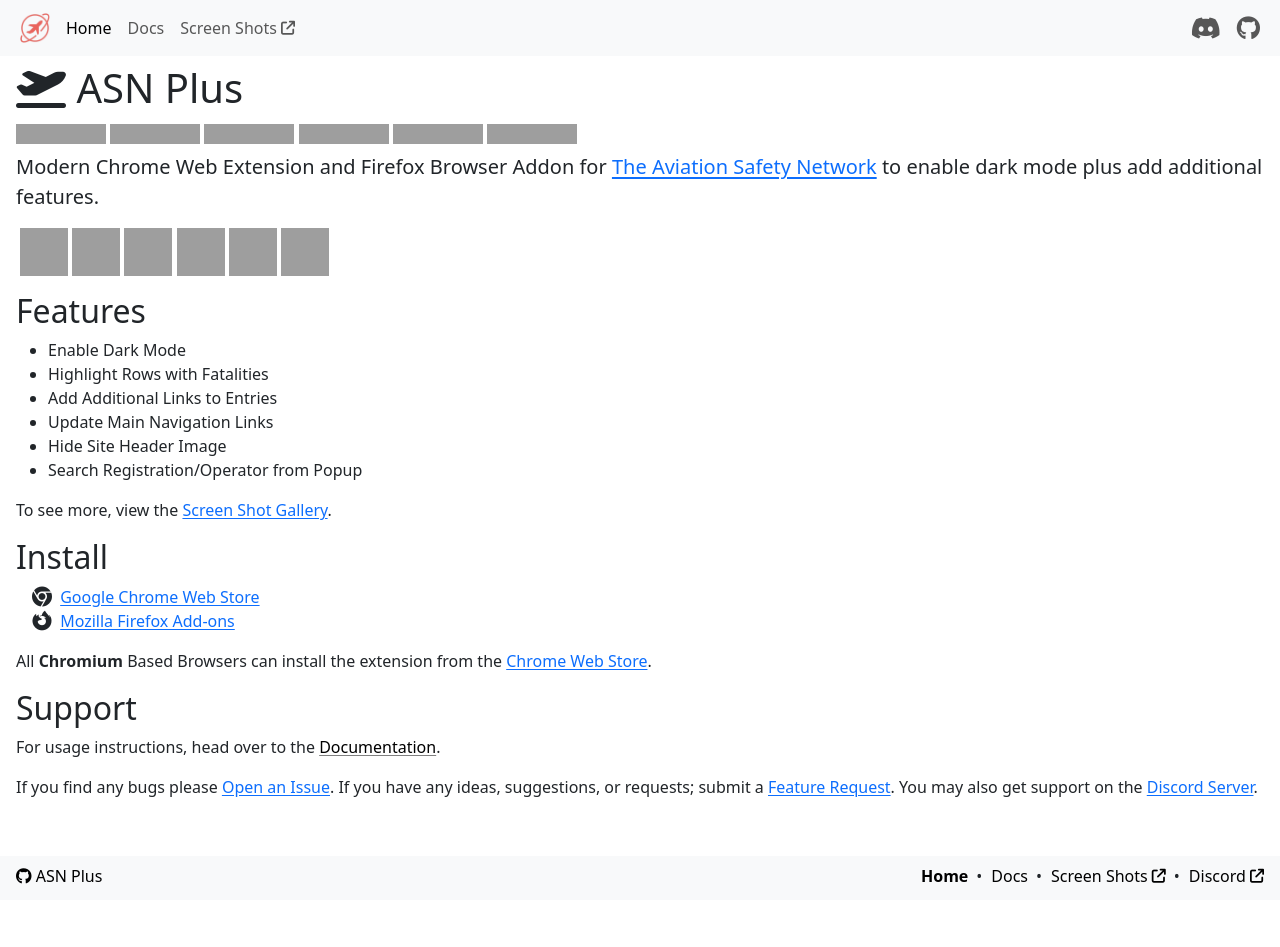
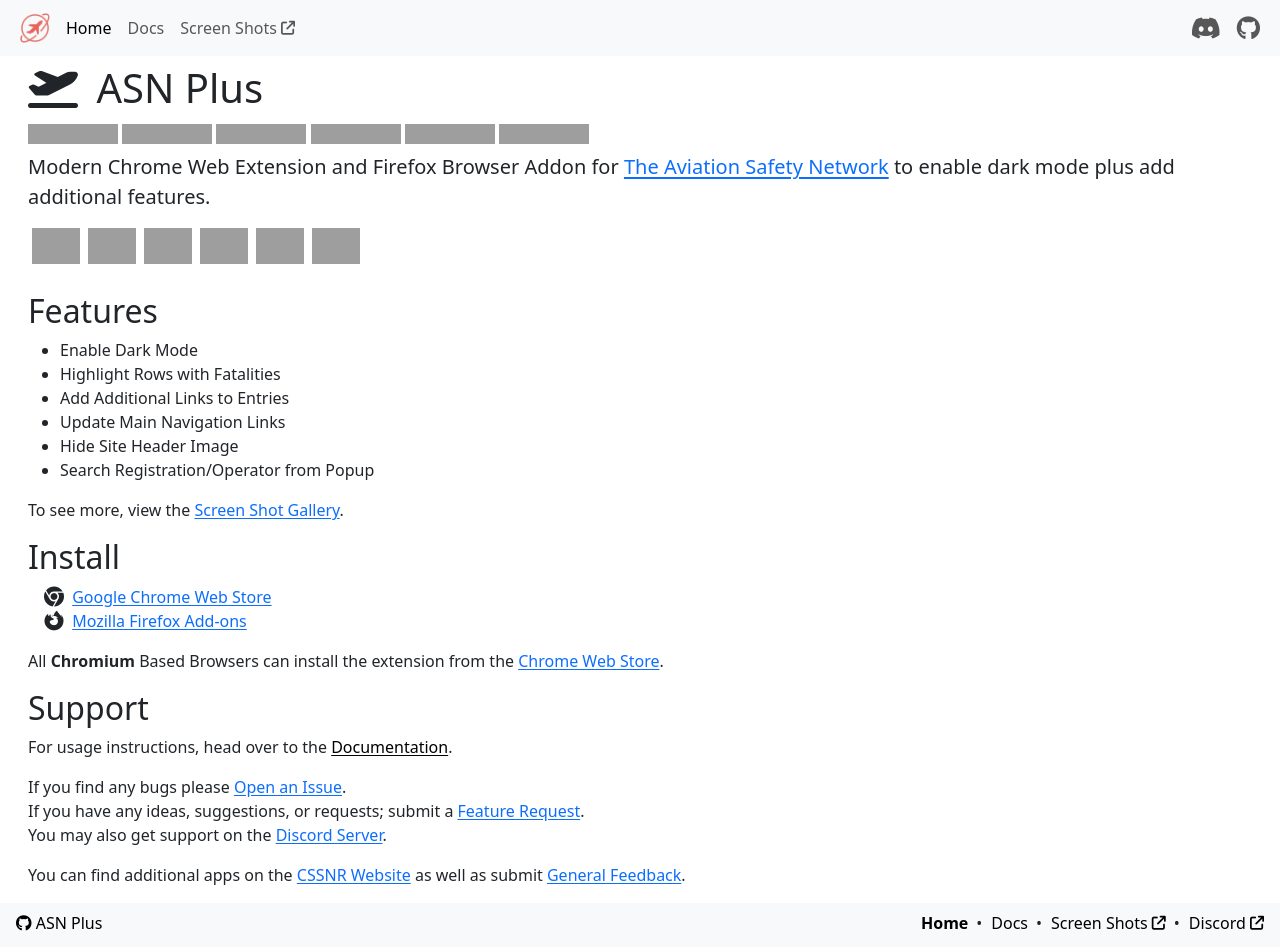
Before and after one commit to cssnr/asn-plus-site, a Jekyll site: the page built from src/html/index.html, in a window 1280 px wide, cut to the strip 0-947 px from the top of the page. Built offline with Jekyll 4.4.1, drawn with Linux system fonts in a browser that asks for light colours; comment, search, counter and statistics services are not loaded; before the commit the page ends 900 px from its top, so only the background shows below that; grey boxes are pictures that could not be loaded.

Commit message:
Add Container

```diff
--- a/src/html/docs.html
+++ b/src/html/docs.html
@@ -5,7 +5,8 @@
 description: Documentation and Instructions for configuring and using ASN Plus Extension.
 ---
 
-<h1><i class="fa-regular fa-file-lines"></i> {{ page.title }}</h1>
+<div class="container-fluid">
+    <h1 class="animate__animated animate__zoomIn"><i class="fa-regular fa-file-lines me-2"></i> {{ page.title }}</h1>
 
     <p class="lead">
         <a href="#configure" class="link-body-emphasis link-offset-1 link-underline-opacity-50 link-underline-opacity-75-hover">Configure</a> &bull;
@@ -69,3 +70,4 @@
     </p>
 
     <script type="text/javascript" src="{{ "/js/docs.js" | relative_url }}"></script>
+</div>
--- a/src/html/index.html
+++ b/src/html/index.html
@@ -5,7 +5,8 @@
 description: Modern Chrome Web Extension and Firefox Browser Addon for The Aviation Safety Network to enable dark mode plus add additional features.
 ---
 
-<h1><i class="fa-solid fa-plane-departure"></i> {{ site.site_name }}</h1>
+<div class="container-fluid">
+    <h1 class="animate__animated animate__zoomIn"><i class="fa-solid fa-plane-departure me-2"></i> {{ site.site_name }}</h1>
 
     <div class="mb-2" style="min-height: 20px;">
         <a href="{{ site.chrome_url }}" rel="nofollow" target="_blank">
@@ -30,19 +31,25 @@
 
     {% comment %}{% include alerts.html %}{% endcomment %}
 
-<div class="ms-1 mb-3" style="min-height: 48px;">
-    <a href="{{ site.chrome_url }}" title="Chrome" target="_blank" rel="noopener">
-        <img alt="Chrome" src="https://raw.githubusercontent.com/smashedr/logo-icons/master/browsers/chrome_48.png" width="48" height="48" /></a>
-    <a href="{{ site.firefox_url }}" title="Firefox" target="_blank" rel="noopener">
-        <img alt="Firefox" src="https://raw.githubusercontent.com/smashedr/logo-icons/master/browsers/firefox_48.png" width="48" height="48" /></a>
-    <a href="{{ site.chrome_url }}" title="Edge" target="_blank" rel="noopener">
-        <img alt="Edge" src="https://raw.githubusercontent.com/smashedr/logo-icons/master/browsers/edge_48.png" width="48" height="48" /></a>
-    <a href="{{ site.chrome_url }}" title="Opera" target="_blank" rel="noopener">
-        <img alt="Opera" src="https://raw.githubusercontent.com/smashedr/logo-icons/master/browsers/opera_48.png" width="48" height="48" /></a>
-    <a href="{{ site.chrome_url }}" title="Brave" target="_blank" rel="noopener">
-        <img alt="Brave" src="https://raw.githubusercontent.com/smashedr/logo-icons/master/browsers/brave_48.png" width="48" height="48" /></a>
-    <a href="{{ site.chrome_url }}" title="Chromium" target="_blank" rel="noopener">
-        <img alt="Chromium" src="https://raw.githubusercontent.com/smashedr/logo-icons/master/browsers/chromium_48.png" width="48" height="48" /></a>
+    <div class="d-flex mb-3 browser-icons" style="min-height: 48px;">
+        <a href="{{ site.chrome_url }}" title="Chrome" class="px-1 hvr-grow-lg" target="_blank" rel="noopener">
+            <img alt="Chrome" src="https://raw.githubusercontent.com/smashedr/logo-icons/master/browsers/chrome_48.png" width="48" height="auto"
+                 class="mw-100 animate__animated animate__rotateIn" /></a>
+        <a href="{{ site.firefox_url }}" title="Firefox" class="px-1 hvr-grow-lg" target="_blank" rel="noopener">
+            <img alt="Firefox" src="https://raw.githubusercontent.com/smashedr/logo-icons/master/browsers/firefox_48.png" width="48" height="auto"
+                 class="mw-100 animate__animated animate__rotateIn" /></a>
+        <a href="{{ site.chrome_url }}" title="Edge" class="px-1 hvr-grow-lg" target="_blank" rel="noopener">
+            <img alt="Edge" src="https://raw.githubusercontent.com/smashedr/logo-icons/master/browsers/edge_48.png" width="48" height="auto"
+                 class="mw-100 animate__animated animate__rotateIn" /></a>
+        <a href="{{ site.chrome_url }}" title="Opera" class="px-1 hvr-grow-lg" target="_blank" rel="noopener">
+            <img alt="Opera" src="https://raw.githubusercontent.com/smashedr/logo-icons/master/browsers/opera_48.png" width="48" height="auto"
+                 class="mw-100 animate__animated animate__rotateIn" /></a>
+        <a href="{{ site.chrome_url }}" title="Brave" class="px-1 hvr-grow-lg" target="_blank" rel="noopener">
+            <img alt="Brave" src="https://raw.githubusercontent.com/smashedr/logo-icons/master/browsers/brave_48.png" width="48" height="auto"
+                 class="mw-100 animate__animated animate__rotateIn" /></a>
+        <a href="{{ site.chrome_url }}" title="Chromium" class="px-1 hvr-grow-lg" target="_blank" rel="noopener">
+            <img alt="Chromium" src="https://raw.githubusercontent.com/smashedr/logo-icons/master/browsers/chromium_48.png" width="48" height="auto"
+                 class="mw-100 animate__animated animate__rotateIn" /></a>
     </div>
 
     <h2>Features</h2>
@@ -77,15 +84,25 @@
 
     <p>
         For usage instructions, head over to the
-    <a href="{{ "/docs/" | relative_url }}" class="link-body-emphasis link-offset-1 link-underline-opacity-50 link-underline-opacity-75-hover">
-        Documentation</a>.
+        <a href="{{ "/docs/" | relative_url }}" class="link-body-emphasis">Documentation</a>.
     </p>
 
     <p>
         If you find any bugs please
-    <a href="{{ site.github_url }}/issues" target="_blank" rel="noopener">Open an Issue</a>.
+        <a href="{{ site.github_url }}/issues" class="" target="_blank" rel="noopener">Open an Issue</a>.
+        <br>
         If you have any ideas, suggestions, or requests; submit a
-    <a href="{{ site.github_url }}/discussions/categories/feature-requests" target="_blank" rel="noopener">Feature Request</a>.
+        <a href="{{ site.github_url }}/discussions/categories/feature-requests" class="" target="_blank" rel="noopener">Feature Request</a>.
+        <br>
         You may also get support on the
-    <a href="{{ site.discord_invite }}" target="_blank" rel="noopener">Discord Server</a>.
+        <a href="{{ site.discord_invite }}" class="" target="_blank" rel="noopener">Discord Server</a>.
     </p>
+
+    <p>
+        You can find additional apps on the
+        <a href="https://cssnr.github.io/" class="" target="_blank" rel="noopener">CSSNR Website</a>
+        as well as submit
+        <a href="https://cssnr.github.io/feedback/?app=Link%20Extractor" class="" target="_blank" rel="noopener">
+            General Feedback</a>.
+    </p>
+</div>
```
Lines whose indentation alone changed are shown as unchanged.
